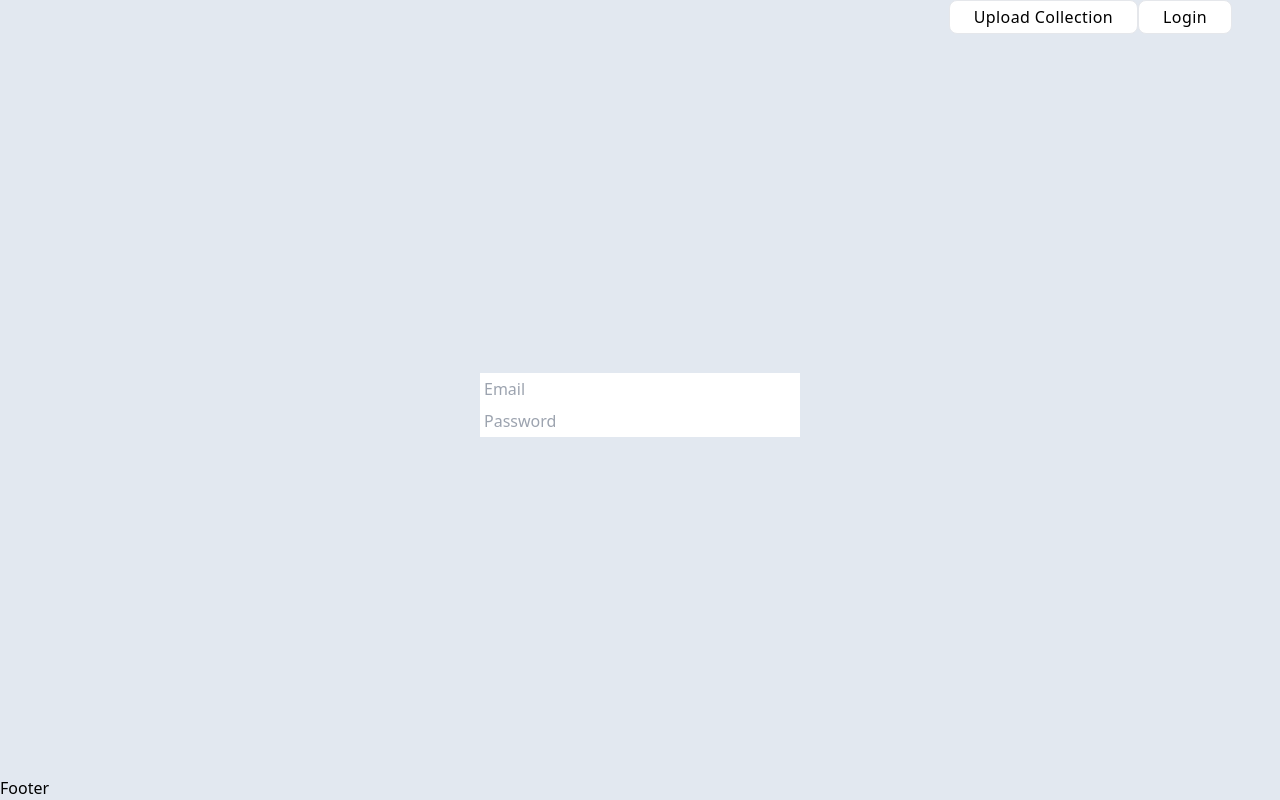
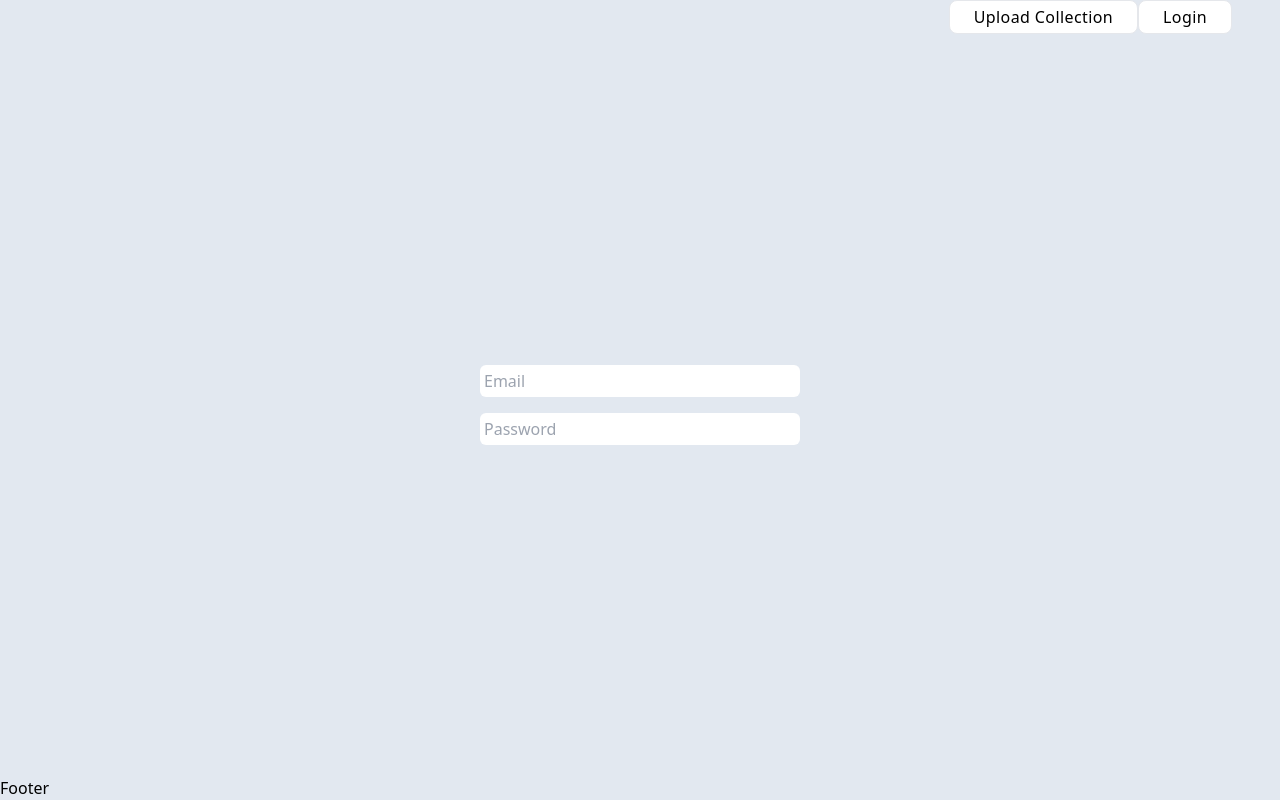
Before and after one commit to mdeburnay/commandup, a React (Create React App) app in the folder frontend/: page /login in a window 1280 px wide. Built offline with nearby package versions, Linux system fonts and the light colour scheme.

Commit message:
edited input components

```diff
--- a/frontend/src/pages/Login.tsx
+++ b/frontend/src/pages/Login.tsx
@@ -1,8 +1,16 @@
 export const Login = () => {
   return (
     <div className="flex justify-center items-center flex-col">
-      <input className="flex w-80 p-1" type="text" placeholder="Email" />
-      <input className="flex w-80 p-1" type="text" placeholder="Password" />
+      <input
+        className="flex w-80 p-1 rounded-md m-2"
+        type="text"
+        placeholder="Email"
+      />
+      <input
+        className="flex w-80 p-1 rounded-md m-2"
+        type="text"
+        placeholder="Password"
+      />
     </div>
   );
 };
```
